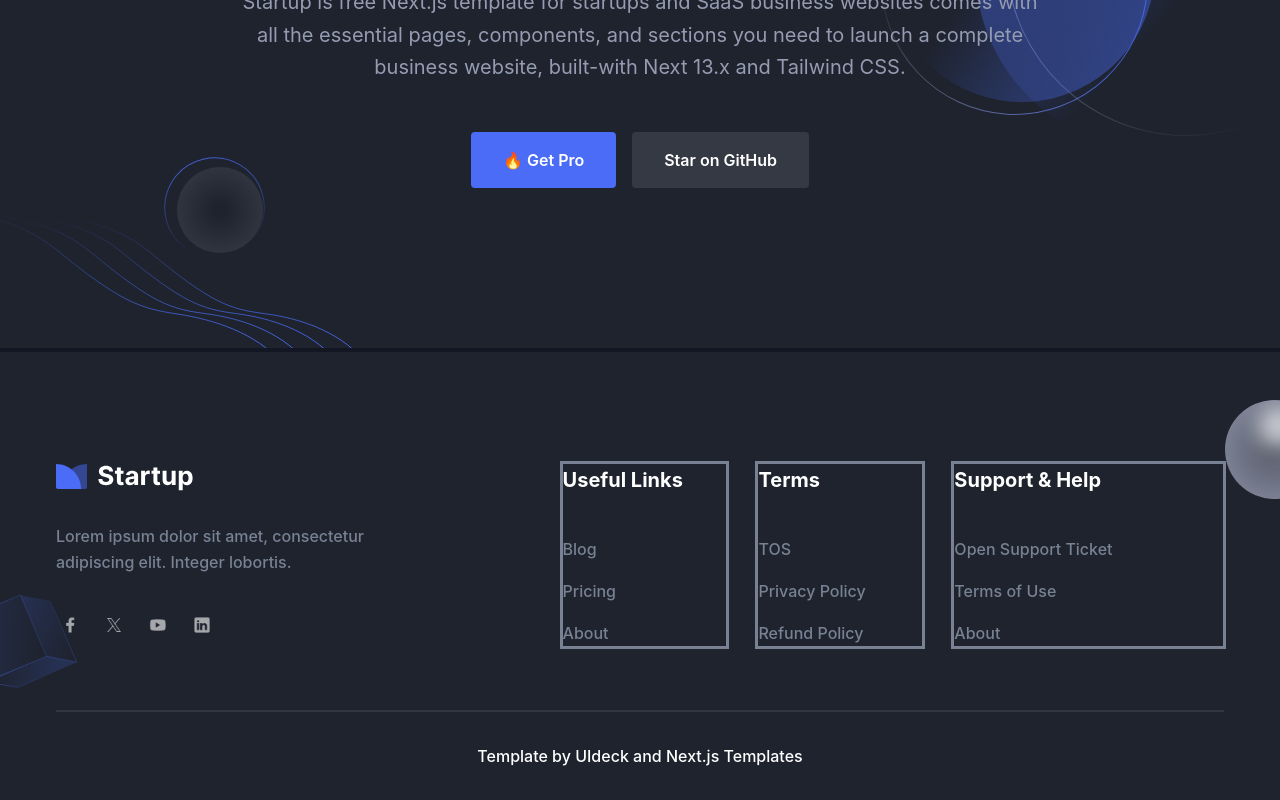
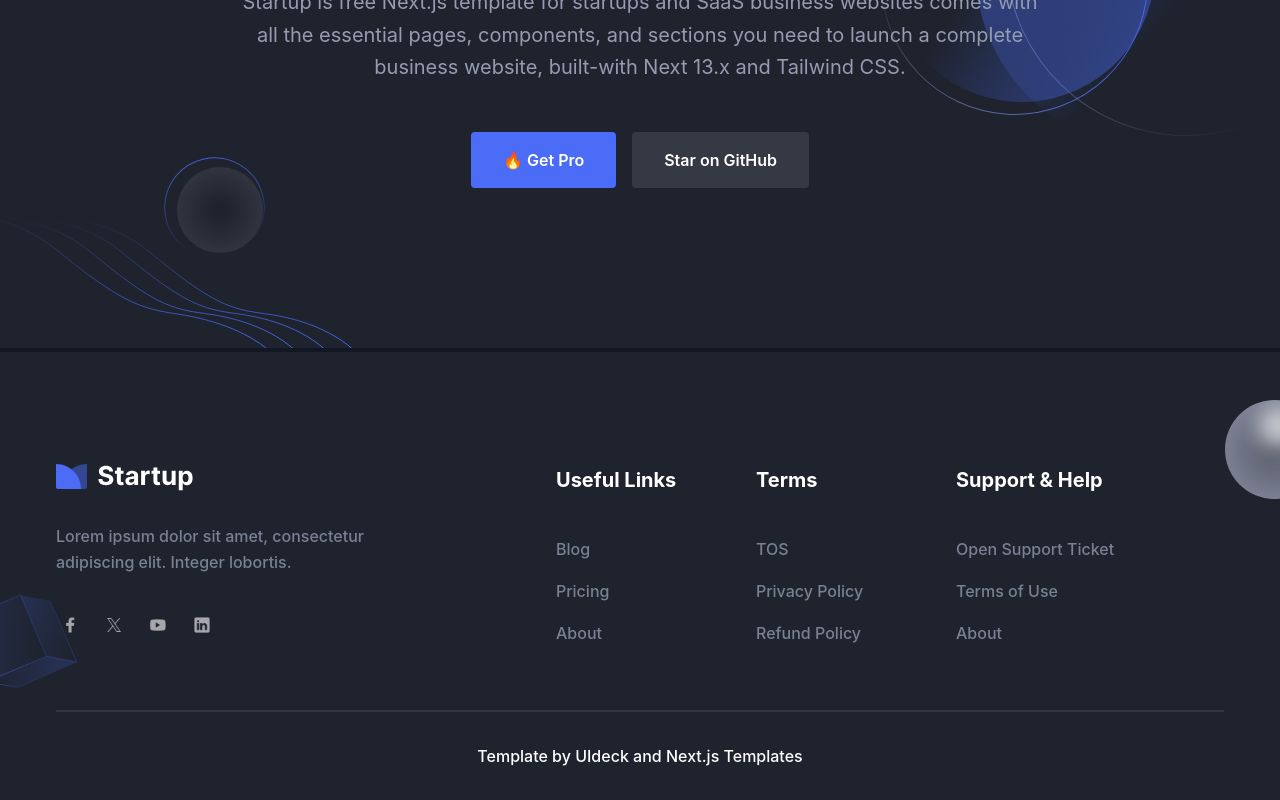
Before and after one commit to samratmahmud/start-up, a Next.js app: page / in a window 1280 px wide. Shown: the part 334-1134 px from the top of the page. Built offline with nearby package versions, Linux system fonts and the light colour scheme.

Commit message:
footer link problem solve

```diff
--- a/src/components/global/footer/Footer.tsx
+++ b/src/components/global/footer/Footer.tsx
@@ -95,8 +95,8 @@ function Footer() {
             <img src="/images/footer-bg-right.svg" alt="" />
          </span>
          <div className="container pt-28">
-            <div className="flex flex-wrap gap-8">
-               <div className="lg:w-[calc(42%-16px)]">
+            <div className="grid grid-cols-12 gap-x-8 gap-y-12 mb-16">
+               <div className="lg:col-span-5 md:col-span-6 col-span-12">
                   <div className="mb-8">
                      <img src="/images/logo.svg" alt="" />
                   </div>
@@ -115,13 +115,12 @@ function Footer() {
                      ))}
                   </div>
                </div>
-               <div className="lg:w-[calc(58%-16px)] flex flex-wrap gap-8 mb-16">
                {footerLink.map(({title, items}, index) => (
                   <div
                      key={index}
-                        className="w-[calc(27.2%-16px)] last:w-[calc(43%-16px)] outline"
+                     className="lg:col-span-2 lg:last:col-span-3 sm:col-span-6 col-span-12"
                   >
-                        <h2 className="text-lg text-white font-bold mb-10">
+                     <h2 className="text-[20px] text-white font-bold mb-10">
                         {title}
                      </h2>
                      <div className="flex flex-col gap-4">
@@ -138,7 +137,6 @@ function Footer() {
                   </div>
                ))}
             </div>
-            </div>
             <hr className="border border-gray-400/15" />
             <div className="text-center text-white leading-[1.5em] py-8">
                Template by <Link href="#">UIdeck</Link> and{" "}
```
Lines whose indentation alone changed are shown as unchanged.
